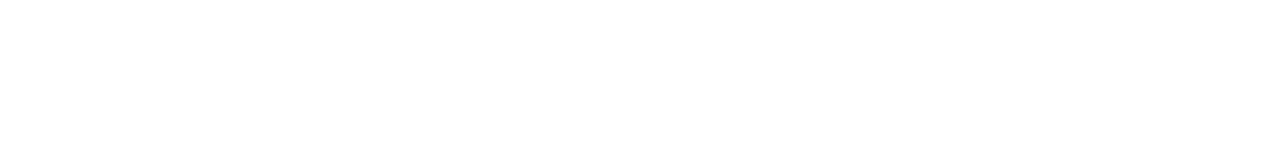
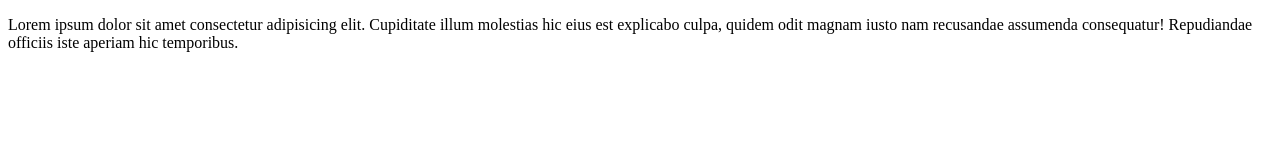
Before and after one commit to UzairYasin/first-file, a plain HTML site: page about.html in a window 1280 px wide. Drawn offline with Linux system fonts and the light colour scheme.

Commit message:
about.css changeing

```diff
--- a/about.html
+++ b/about.html
@@ -8,7 +8,7 @@
 </head>
 <body>
     <div class="row">
-        <div></div>
+        <div><p>Lorem ipsum dolor sit amet consectetur adipisicing elit. Cupiditate illum molestias hic eius est explicabo culpa, quidem odit magnam iusto nam recusandae assumenda consequatur! Repudiandae officiis iste aperiam hic temporibus.</p></div>
         <div></div>
         <div></div>
         <div></div>
```
